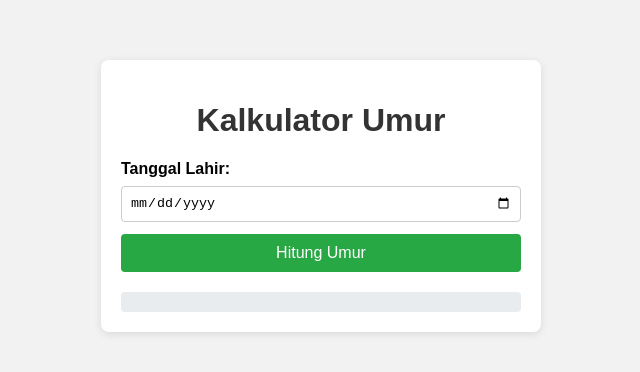
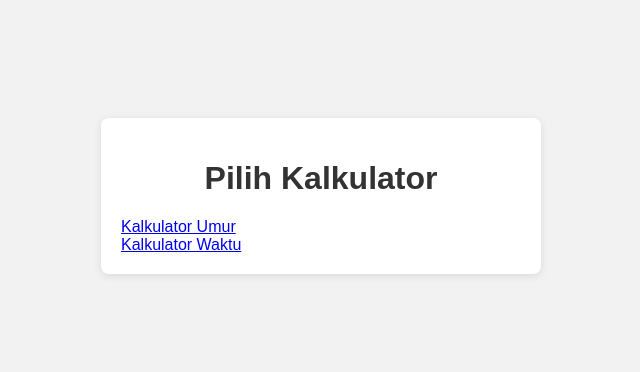
Before and after one commit to SayaKurma/Kalkulator-Umur, a plain HTML site: page index.html in a window 1280 px wide. Shown: the part 224-596 px from the top of the page, without its empty margins (319-959 px from the left). Drawn offline with Linux system fonts and the light colour scheme.

Commit message:
Update index.html

```diff
--- a/index.html
+++ b/index.html
@@ -3,17 +3,18 @@
 <head>
   <meta charset="UTF-8">
   <meta name="viewport" content="width=device-width, initial-scale=1">
-  <title>Kalkulator Umur</title>
+  <title>Kurma Calc</title>
   <link rel="stylesheet" href="style.css">
 </head>
 <body>
-  <div class="container">
-    <h1>Kalkulator Umur</h1>
-    <label for="birthdate">Tanggal Lahir:</label>
-    <input type="date" id="birthdate">
-    <button id="calculateBtn">Hitung Umur</button>
-    <div id="result" class="result"></div>
+  <div class="container menu">
+    <h1>Pilih Kalkulator</h1>
+    <div class="menu-item">
+      <a href="umur.html">Kalkulator Umur</a>
+    </div>
+    <div class="menu-item">
+      <a href="waktu.html">Kalkulator Waktu</a>
+    </div>
   </div>
-  <script src="script.js"></script>
 </body>
 </html>
```
